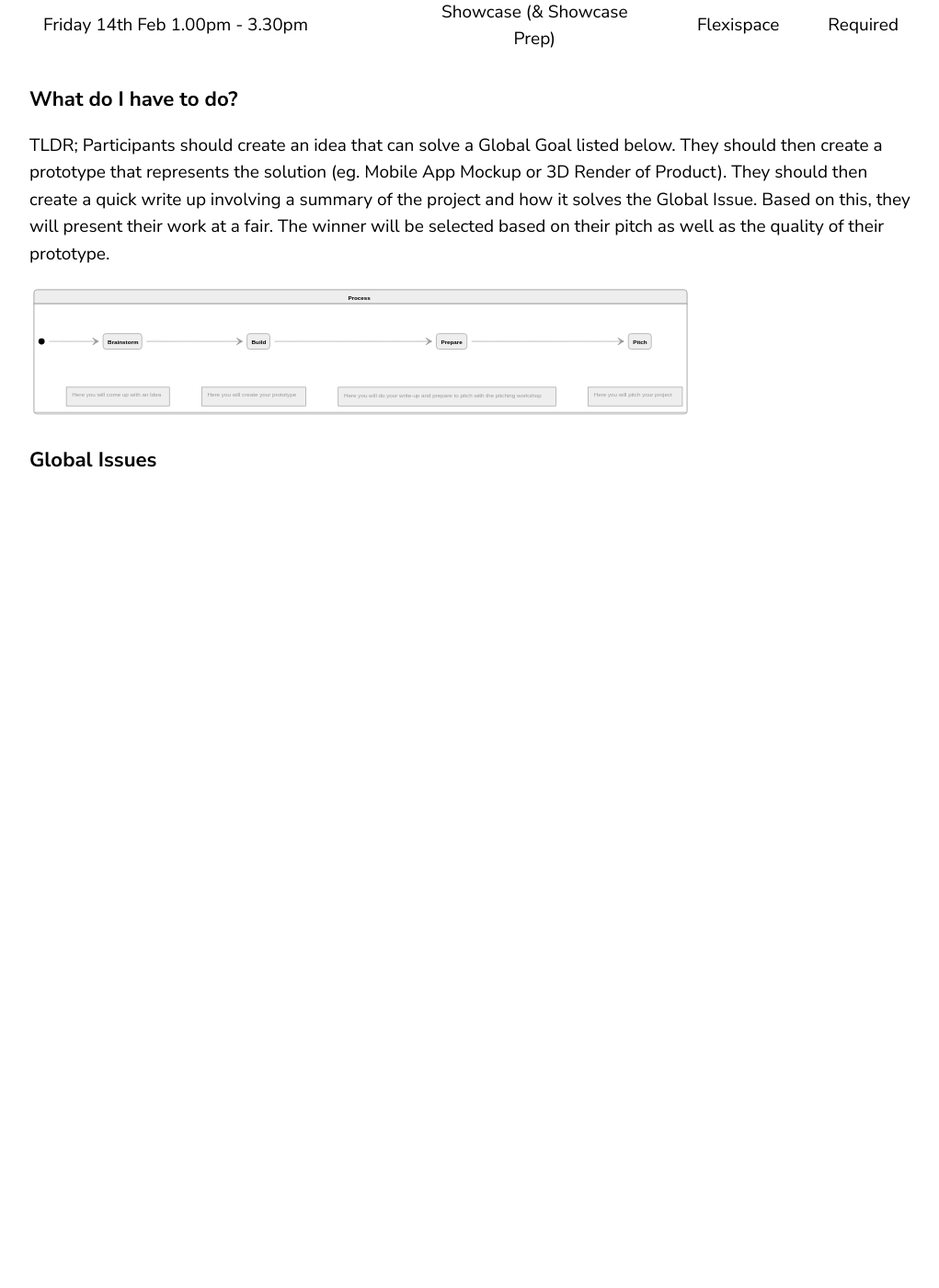
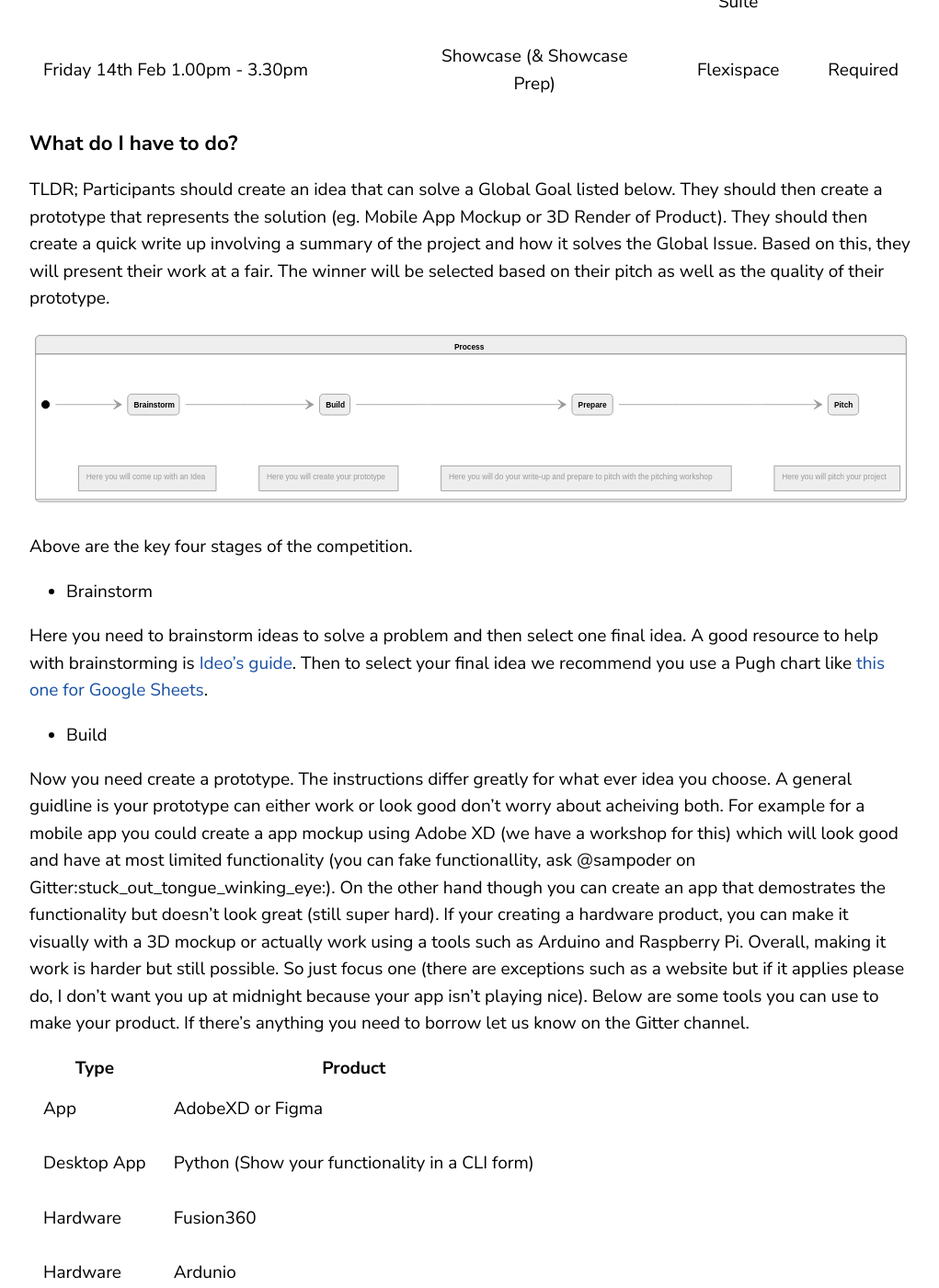
Before and after one commit to gemssingaporestudentcouncil/innovationweek2020, a Jekyll site: the page built from innov-challenge.md, in a window 1280 px wide and 1400 px high, scrolled down 999 px. Shown: the whole window at 92% size, without its empty margins (68-1089 px from the left). Built offline with Jekyll 4.4.1, drawn with Linux system fonts in a browser that asks for light colours; before the commit the page ends 1535 px from its top, so only the background shows below that; some of the changed text lies outside the part shown.

Commit message:
Update innov-challenge.md

```diff
--- a/innov-challenge.md
+++ b/innov-challenge.md
@@ -18,6 +20,36 @@
 
 TLDR; Participants should create an idea that can solve a Global Goal listed below. They should then create a prototype that represents the solution (eg. Mobile App Mockup or 3D Render of Product). They should then create a quick write up involving a summary of the project and how it solves the Global Issue. Based on this, they will present their work at a fair. The winner will be selected based on their pitch as well as the quality of their prototype.
 
-<img src="https://gemssingaporestudentcouncil.github.io/innovationweek2020/assets/images/mermaid-diagram-20191228184552.svg" width="75%">
+<img src="https://gemssingaporestudentcouncil.github.io/innovationweek2020/assets/images/mermaid-diagram-20191228184552.svg" width="100%">
+
+Above are the key four stages of the competition.
+
+- Brainstorm
+
+Here you need to brainstorm ideas to solve a problem and then select one final idea. A good resource to help with brainstorming is [Ideo's guide](https://www.ideou.com/pages/brainstorming). Then to select your final idea we recommend you use a Pugh chart like [this one for Google Sheets](https://docs.google.com/spreadsheets/d/12jvLjEAkh1baQ4FG6hwC-ztA4dXR-L9lTM_v6XlwUbc/edit?usp=sharing).
+
+- Build
+
+Now you need create a prototype. The instructions differ greatly for what ever idea you choose. A general guidline is your prototype can either work or look good don't worry about acheiving both. For example for a mobile app you could create a app mockup using Adobe XD (we have a workshop for this) which will look good and have at most limited functionality (you can fake functionallity, ask @sampoder on Gitter:stuck_out_tongue_winking_eye:). On the other hand though you can create an app that demostrates the functionality but doesn't look great (still super hard). If your creating a hardware product, you can make it visually with a 3D mockup or actually work using a tools such as Arduino and Raspberry Pi. Overall, making it work is harder but still possible. So just focus one (there are exceptions such as a website but if it applies please do, I don't want you up at midnight because your app isn't playing nice). Below are some tools you can use to make your product. If there's anything you need to borrow let us know on the Gitter channel.
+
+|Type|Product|
+| ------------- |-------------|
+|App|AdobeXD or Figma|
+|Desktop App|Python (Show your functionality in a CLI form)|
+|Hardware|Fusion360|
+|Hardware|Ardunio|
+|Website|Templates from HTML5UP|
+
+- Prepare
+
+To submit the write ups and prototype, follow this seperate article.
+
+To prepare for the showcase, use your creativity and think of what you want to have at your booth. Do you want your phone to show your app mockup? etc. If there's anything you need to borrow let us know on the Gitter channel. We will printing what you submit in the written section in a nice looking banner, so don't worry. You will have a table to place your items.
+
+- Pitch
+
+On the Friday the 14th Feb, we will start preparing at 1:00pm for the presentation. You will need to be there by 1:45pm. We will give a final breifing and help you set up. PLEASE BE PREPARED! Also, let us know if you need help or have a problem ASAP.
 
 ### Global Issues
+
+Coming Soon
```
Also changed, not shown: other parts of innov-challenge.md (+2 -0 lines).
